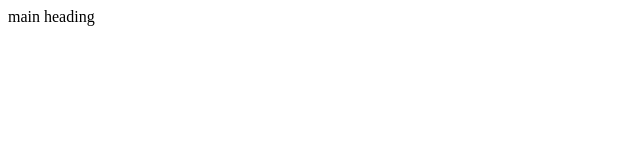
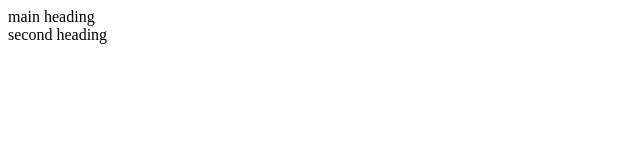
Before and after one commit to manjarshivani/first-repo, a plain HTML site: page index.html in a window 1280 px wide. Shown: the full height of the page, 0-640 px from the left. Drawn offline with Linux system fonts and the light colour scheme.

Commit message:
second heading

```diff
--- a/index.html
+++ b/index.html
@@ -7,5 +7,6 @@
 </head>
 <body>
     <div>main heading </div>
+    <div>second heading </div>
 </body>
 </html>
```
